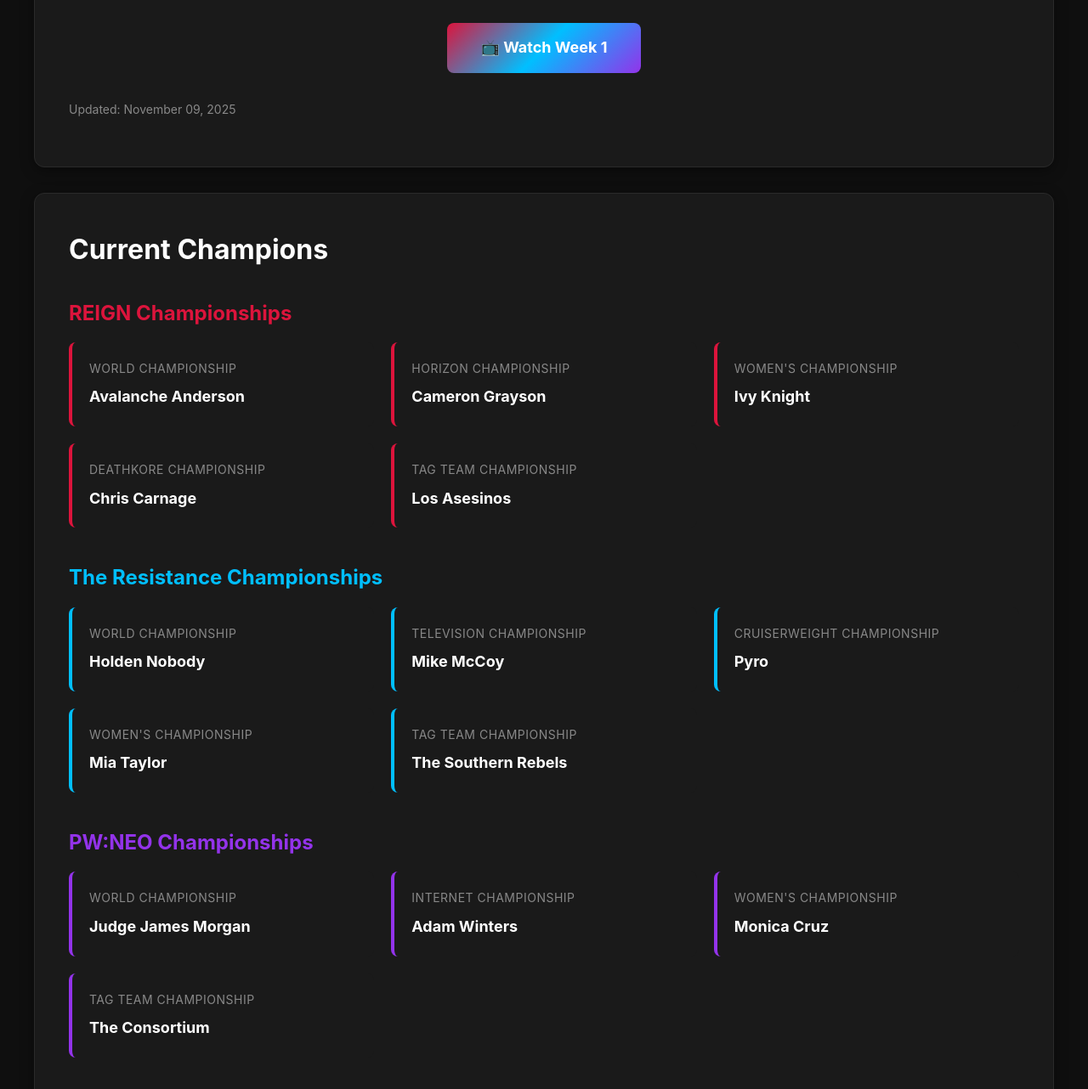
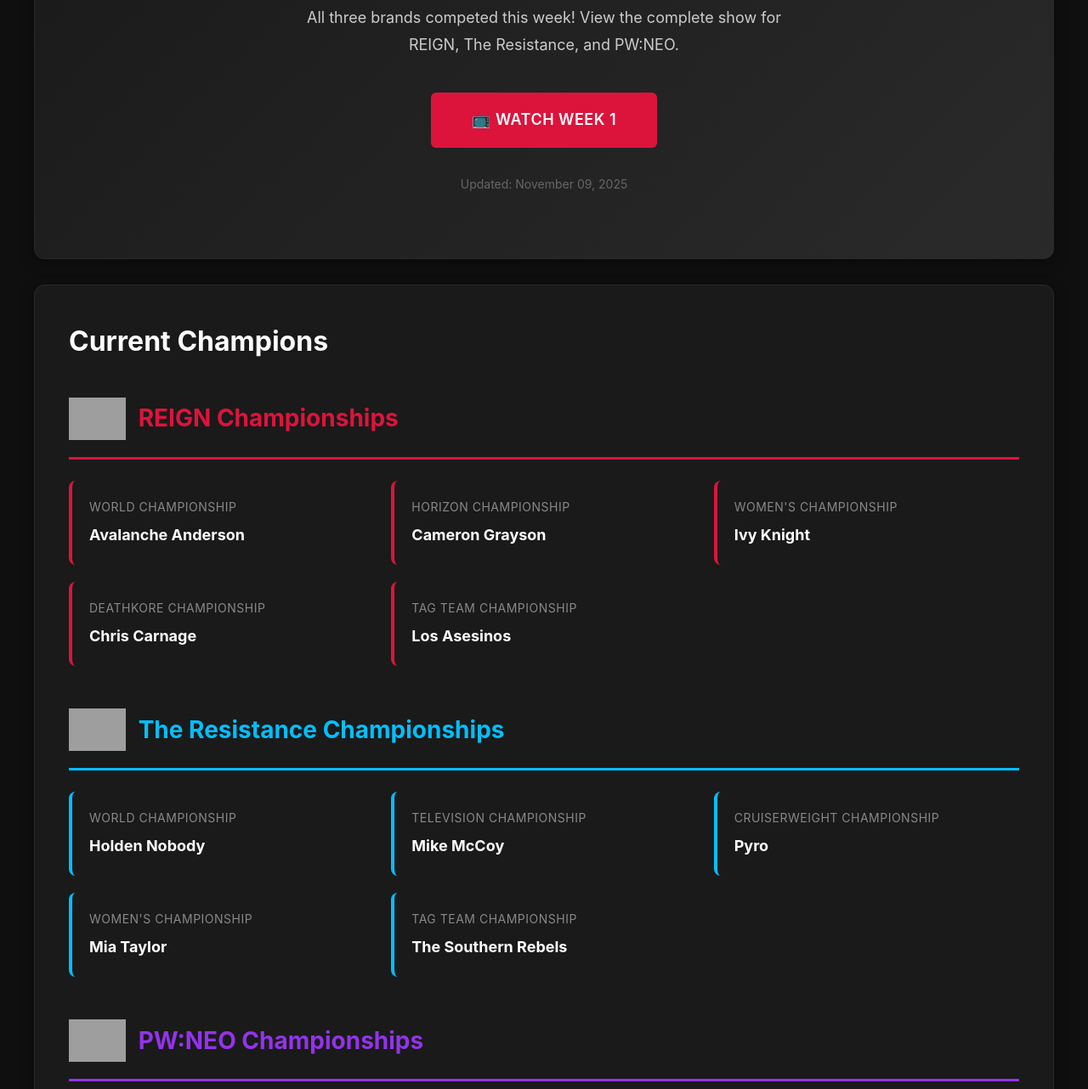
Before and after one commit to surreal1st/uwa4, a plain HTML site: page results.html in a window 1280 px wide. Shown: the part 481-1763 px from the top of the page at 85% size. Drawn offline with Linux system fonts and the light colour scheme; grey boxes are pictures that could not be loaded.

Commit message:
Update results.html to match index.html style with brand colors

```diff
--- a/results.html
+++ b/results.html
@@ -29,25 +29,31 @@
         <p class="section-subtitle">Weekly shows air in-universe on Monday, Wednesday, and Friday • Page updates every Friday</p>
 
         <!-- Latest Show Section -->
-        <div class="card">
-            <h2>Week 1 - Latest Results</h2>
-            <p style="margin: 20px 0; font-size: 16px; color: #ccc;">
+        <div class="card" style="text-align: center; background: linear-gradient(135deg, #1a1a1a 0%, #2a2a2a 100%); padding: 60px 40px;">
+            <h2 style="font-size: 42px; margin-bottom: 15px;">Week 1 - Latest Results</h2>
+            <p style="margin: 20px auto; font-size: 18px; color: #ccc; max-width: 600px;">
                 All three brands competed this week! View the complete show for REIGN, The Resistance, and PW:NEO.
             </p>
-            <div style="text-align: center; margin: 30px 0;">
-                <a href="shows/1.html" class="btn-primary" style="display: inline-block; padding: 15px 40px; background: linear-gradient(135deg, #DC143C 0%, #00BFFF 50%, #9333EA 100%); color: white; text-decoration: none; border-radius: 8px; font-weight: bold; font-size: 18px;">
+            <div style="margin: 40px 0 20px;">
+                <a href="shows/1.html" class="cta-button" style="font-size: 18px; padding: 18px 48px;">
                     📺 Watch Week 1
                 </a>
             </div>
-            <p style="font-size: 14px; color: #888; margin-top: 20px;">
+            <p style="font-size: 14px; color: #666; margin-top: 30px;">
                 Updated: November 09, 2025
             </p>
         </div>
 
         <!-- Current Champions Section -->
         <div class="card">
-            <h2>Current Champions</h2>
-            <h3 style="margin-top: 30px; color: #DC143C;">REIGN Championships</h3>
+            <h2 style="margin-bottom: 40px;">Current Champions</h2>
+
+            <!-- REIGN Championships -->
+            <div style="margin-bottom: 50px;">
+                <div style="display: flex; align-items: center; gap: 15px; margin-bottom: 25px; padding-bottom: 20px; border-bottom: 3px solid #DC143C;">
+                    <img src="https://sp2025.shootproject.com/uploads/REIGN-transparent.png" alt="REIGN" style="height: 50px;">
+                    <h3 style="color: #DC143C; font-size: 28px; margin: 0;">REIGN Championships</h3>
+                </div>
                 <div class="champions-grid">
                     <div class="champion-item reign">
                         <div class="champion-title">World Championship</div>
@@ -70,8 +76,14 @@
                         <div class="champion-name">Los Asesinos</div>
                     </div>
                 </div>
+            </div>
 
-<h3 style="margin-top: 40px; color: #00BFFF;">The Resistance Championships</h3>
+            <!-- The Resistance Championships -->
+            <div style="margin-bottom: 50px;">
+                <div style="display: flex; align-items: center; gap: 15px; margin-bottom: 25px; padding-bottom: 20px; border-bottom: 3px solid #00BFFF;">
+                    <img src="https://sp2025.shootproject.com/uploads/TheResistance-transparent.png" alt="The Resistance" style="height: 50px;">
+                    <h3 style="color: #00BFFF; font-size: 28px; margin: 0;">The Resistance Championships</h3>
+                </div>
                 <div class="champions-grid">
                     <div class="champion-item resistance">
                         <div class="champion-title">World Championship</div>
@@ -94,8 +106,14 @@
                         <div class="champion-name">The Southern Rebels</div>
                     </div>
                 </div>
+            </div>
 
-<h3 style="margin-top: 40px; color: #9333EA;">PW:NEO Championships</h3>
+            <!-- PW:NEO Championships -->
+            <div>
+                <div style="display: flex; align-items: center; gap: 15px; margin-bottom: 25px; padding-bottom: 20px; border-bottom: 3px solid #9333EA;">
+                    <img src="https://sp2025.shootproject.com/uploads/NEO-transparent.png" alt="PW:NEO" style="height: 50px;">
+                    <h3 style="color: #9333EA; font-size: 28px; margin: 0;">PW:NEO Championships</h3>
+                </div>
                 <div class="champions-grid">
                     <div class="champion-item neo">
                         <div class="champion-title">World Championship</div>
@@ -114,7 +132,7 @@
                         <div class="champion-name">The Consortium</div>
                     </div>
                 </div>
-
+            </div>
         </div>
     </section>
 
```
Lines whose indentation alone changed are shown as unchanged.
